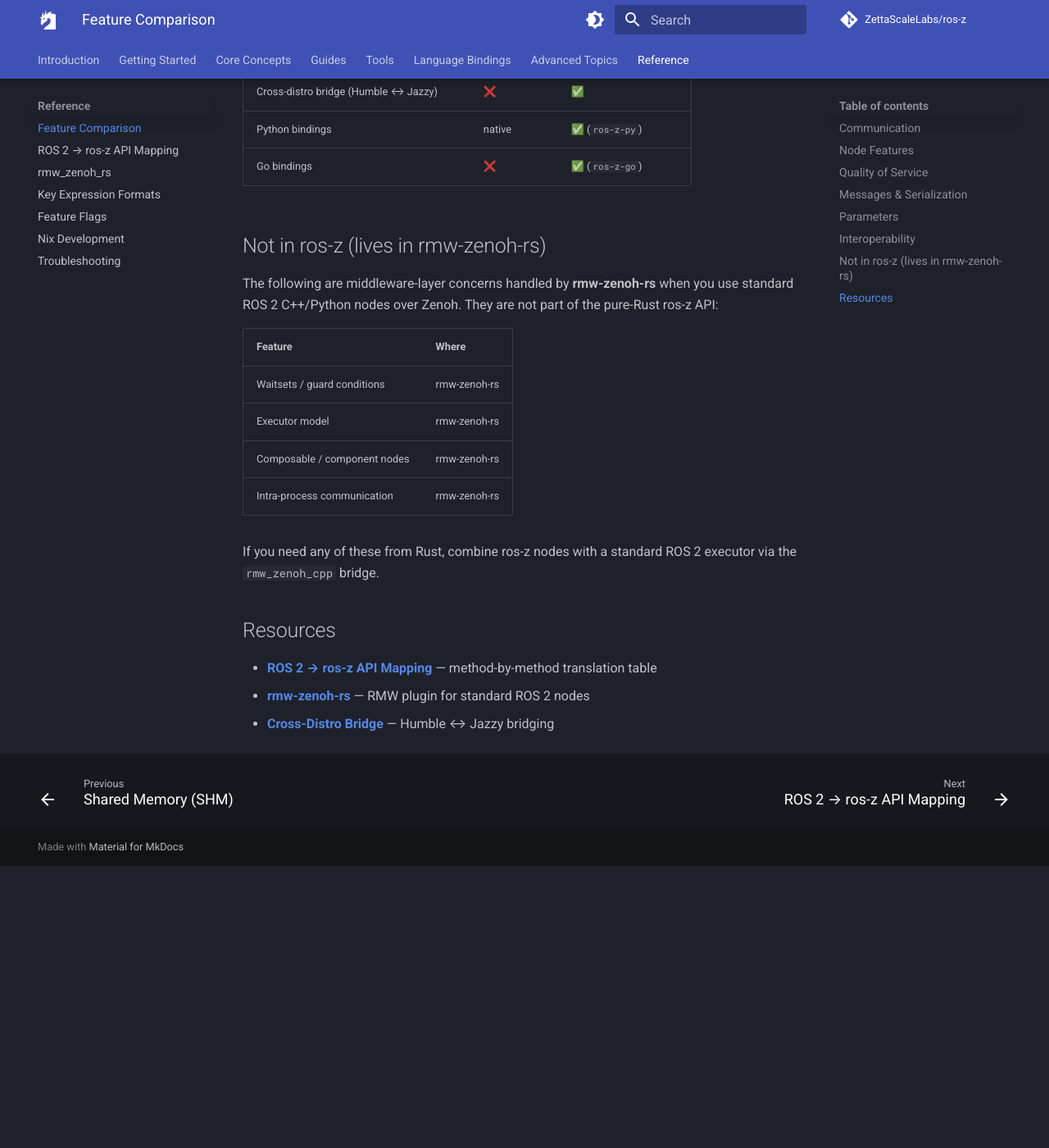
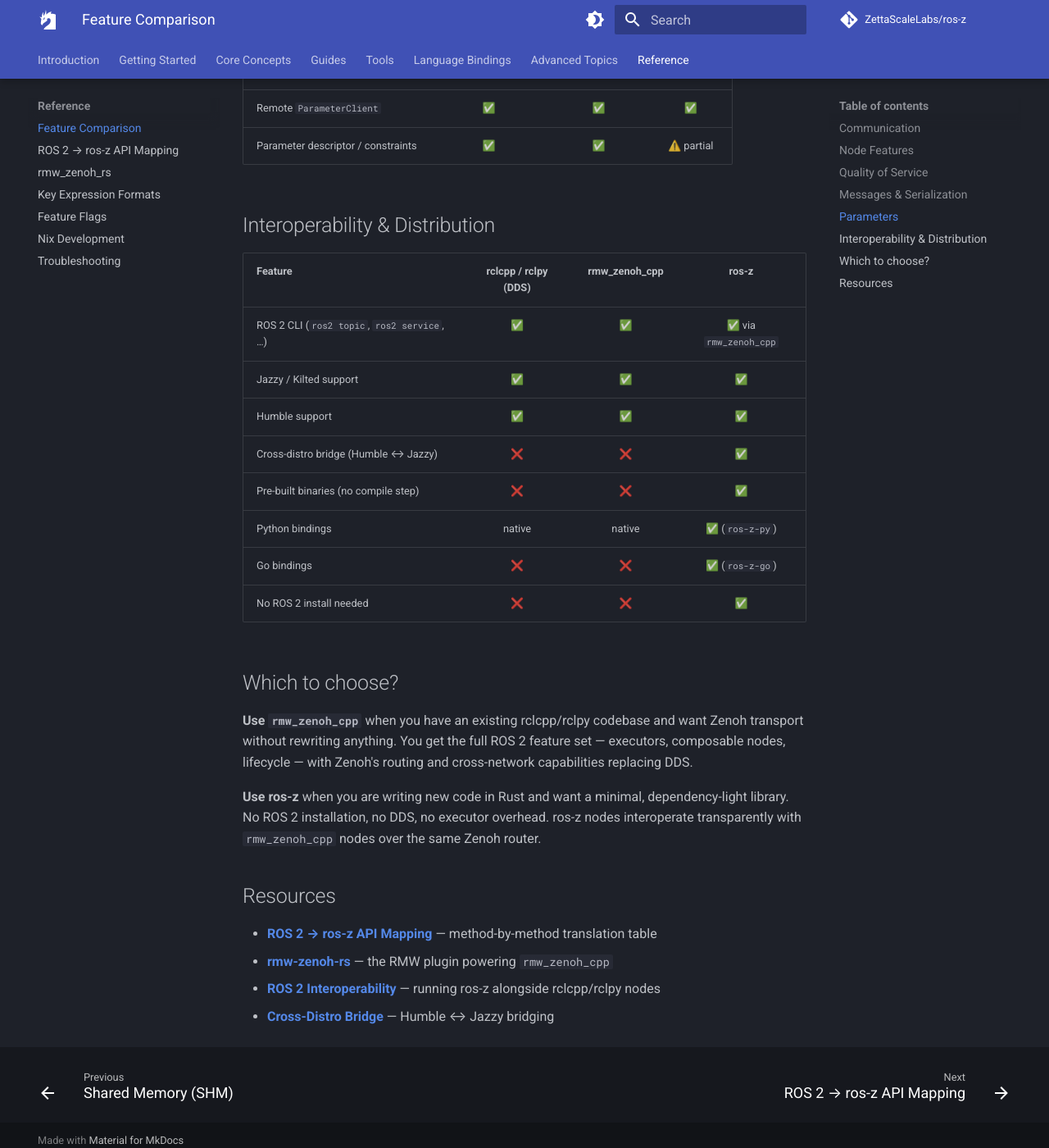
Before and after one commit to ZettaScaleLabs/ros-z, an MkDocs documentation site: the page built from docs/reference/feature-comparison.md, in a window 1280 px wide and 1400 px high, scrolled down 2873 px. Shown: the whole window at 82% size. Built offline with MkDocs 1.6.1 and Material for MkDocs 9.7.7, drawn with Linux system fonts in a browser that asks for light colours; comment, search, counter and statistics services are not loaded; before the commit the page ends 3929 px from its top, so only the background shows below that; some of the changed text lies outside the part shown.

Commit message:
docs(comparison): add rmw_zenoh_cpp as third column

```diff
--- a/docs/reference/feature-comparison.md
+++ b/docs/reference/feature-comparison.md
@@ -1,94 +1,99 @@
-# Feature Comparison: ros-z vs rclcpp / rclpy
+# Feature Comparison
 
-This page summarises which ROS 2 features ros-z supports, which are planned, and which live elsewhere in the stack.
+Three ways to use ROS 2 over Zenoh, compared against the standard DDS stack.
 
-!!! note
-    Some ROS 2 middleware features (waitsets, guard conditions, composable nodes) are implemented in **[rmw-zenoh-rs](../experimental/rmw-zenoh-rs.md)** — the Zenoh RMW plugin for standard ROS 2 C++/Python nodes. They are intentionally absent from ros-z, which targets the pure-Rust API surface.
+| | rclcpp / rclpy (DDS) | rclcpp / rclpy + `rmw_zenoh_cpp` | ros-z (pure Rust) |
+|-|----------------------|----------------------------------|-------------------|
+| **Language** | C++ / Python | C++ / Python | Rust |
+| **Transport** | DDS (FastDDS, Cyclone) | Eclipse Zenoh | Eclipse Zenoh |
+| **RMW layer** | Yes | Yes | No — direct Zenoh API |
+| **ROS 2 install required** | Yes | Yes | No |
+
+`rmw_zenoh_cpp` gives standard rclcpp/rclpy nodes a Zenoh transport without changing any application code. ros-z is a separate Rust API built directly on Zenoh — no ROS 2 installation needed.
 
 ## Communication
 
-| Feature | rclcpp / rclpy | ros-z |
-|---------|---------------|-------|
-| Publishers | ✅ | ✅ |
-| Subscribers | ✅ | ✅ |
-| Callback subscribers | ✅ | ✅ |
-| Pull-model subscribers (`recv()`) | ❌ | ✅ |
-| Services (request / response) | ✅ | ✅ |
-| Service clients | ✅ | ✅ |
-| Actions (goal / feedback / result) | ✅ | ✅ |
-| Action cancellation | ✅ | ✅ |
+| Feature | rclcpp / rclpy (DDS) | rmw_zenoh_cpp | ros-z |
+|---------|:--------------------:|:-------------:|:-----:|
+| Publishers | ✅ | ✅ | ✅ |
+| Subscribers | ✅ | ✅ | ✅ |
+| Callback subscribers | ✅ | ✅ | ✅ |
+| Pull-model subscribers (`recv()`) | ❌ | ❌ | ✅ |
+| Services (request / response) | ✅ | ✅ | ✅ |
+| Service clients | ✅ | ✅ | ✅ |
+| Actions (goal / feedback / result) | ✅ | ✅ | ✅ |
+| Action cancellation | ✅ | ✅ | ✅ |
 
 ## Node Features
 
-| Feature | rclcpp / rclpy | ros-z |
-|---------|---------------|-------|
-| Named nodes | ✅ | ✅ |
-| Namespaces | ✅ | ✅ |
-| Name remapping | ✅ | ✅ |
-| Lifecycle nodes | ✅ | ✅ |
-| Graph introspection | ✅ | ✅ |
-| Timers | ✅ | ❌ planned |
-| Clock / sim time (`/clock`) | ✅ | ❌ planned |
-| `/rosout` logging | ✅ | ❌ uses `tracing` only |
+| Feature | rclcpp / rclpy (DDS) | rmw_zenoh_cpp | ros-z |
+|---------|:--------------------:|:-------------:|:-----:|
+| Named nodes | ✅ | ✅ | ✅ |
+| Namespaces | ✅ | ✅ | ✅ |
+| Name remapping | ✅ | ✅ | ✅ |
+| Lifecycle nodes | ✅ | ✅ | ✅ |
+| Graph introspection | ✅ | ✅ | ✅ |
+| Executors / spin loop | ✅ | ✅ | ❌ pull model |
+| Waitsets / guard conditions | ✅ | ✅ | ❌ |
+| Composable / component nodes | ✅ | ✅ | ❌ |
+| Intra-process communication | ✅ | ✅ | ❌ |
+| Timers | ✅ | ✅ | ❌ planned |
+| Clock / sim time (`/clock`) | ✅ | ✅ | ❌ planned |
+| `/rosout` logging | ✅ | ✅ | ❌ uses `tracing` only |
 
 ## Quality of Service
 
-| Feature | rclcpp / rclpy | ros-z |
-|---------|---------------|-------|
-| Reliability (reliable / best-effort) | ✅ | ✅ |
-| History (keep-last / keep-all) | ✅ | ✅ |
-| Durability (volatile / transient-local) | ✅ | ✅ |
-| Deadline QoS events | ✅ | ⚠️ Zenoh limitation |
-| Liveliness lease events | ✅ | ⚠️ Zenoh limitation |
+| Feature | rclcpp / rclpy (DDS) | rmw_zenoh_cpp | ros-z |
+|---------|:--------------------:|:-------------:|:-----:|
+| Reliability (reliable / best-effort) | ✅ | ✅ | ✅ |
+| History (keep-last / keep-all) | ✅ | ✅ | ✅ |
+| Durability (volatile / transient-local) | ✅ | ✅ | ✅ |
+| Deadline QoS events | ✅ | ⚠️ Zenoh limitation | ⚠️ Zenoh limitation |
+| Liveliness lease events | ✅ | ⚠️ Zenoh limitation | ⚠️ Zenoh limitation |
 
 ## Messages & Serialization
 
-| Feature | rclcpp / rclpy | ros-z |
-|---------|---------------|-------|
-| Typed CDR messages | ✅ | ✅ |
-| Custom `.msg` / `.srv` / `.action` types | ✅ | ✅ |
-| Message codegen (`ros-z-codegen`) | N/A | ✅ |
-| Dynamic (schema-driven) messages | ❌ | ✅ |
-| Type description service | ✅ | ✅ |
-| Protobuf encoding | ❌ | ✅ (feature flag) |
-| Shared memory (SHM) | ✅ (via rmw) | ✅ |
+| Feature | rclcpp / rclpy (DDS) | rmw_zenoh_cpp | ros-z |
+|---------|:--------------------:|:-------------:|:-----:|
+| Typed CDR messages | ✅ | ✅ | ✅ |
+| Custom `.msg` / `.srv` / `.action` types | ✅ | ✅ | ✅ |
+| Dynamic (schema-driven) messages | ❌ | ❌ | ✅ |
+| Type description service | ✅ | ✅ | ✅ |
+| Protobuf encoding | ❌ | ❌ | ✅ (feature flag) |
+| Shared memory (SHM) | ✅ | ✅ | ✅ |
 
 ## Parameters
 
-| Feature | rclcpp / rclpy | ros-z |
-|---------|---------------|-------|
-| Declare / get / set parameters | ✅ | ✅ |
-| Parameter event callbacks | ✅ | ✅ |
-| YAML parameter files | ✅ | ✅ |
-| Remote `ParameterClient` | ✅ | ✅ |
-| Parameter descriptor / constraints | ✅ | ⚠️ partial |
+| Feature | rclcpp / rclpy (DDS) | rmw_zenoh_cpp | ros-z |
+|---------|:--------------------:|:-------------:|:-----:|
+| Declare / get / set parameters | ✅ | ✅ | ✅ |
+| Parameter event callbacks | ✅ | ✅ | ✅ |
+| YAML parameter files | ✅ | ✅ | ✅ |
+| Remote `ParameterClient` | ✅ | ✅ | ✅ |
+| Parameter descriptor / constraints | ✅ | ✅ | ⚠️ partial |
 
-## Interoperability
+## Interoperability & Distribution
 
-| Feature | rclcpp / rclpy | ros-z |
-|---------|---------------|-------|
-| ROS 2 CLI (`ros2 topic`, `ros2 service`, …) | ✅ | ✅ via `rmw_zenoh_cpp` |
-| Jazzy / Kilted support | ✅ | ✅ |
-| Humble support | ✅ | ✅ |
-| Cross-distro bridge (Humble ↔ Jazzy) | ❌ | ✅ |
-| Python bindings | native | ✅ (`ros-z-py`) |
-| Go bindings | ❌ | ✅ (`ros-z-go`) |
+| Feature | rclcpp / rclpy (DDS) | rmw_zenoh_cpp | ros-z |
+|---------|:--------------------:|:-------------:|:-----:|
+| ROS 2 CLI (`ros2 topic`, `ros2 service`, …) | ✅ | ✅ | ✅ via `rmw_zenoh_cpp` |
+| Jazzy / Kilted support | ✅ | ✅ | ✅ |
+| Humble support | ✅ | ✅ | ✅ |
+| Cross-distro bridge (Humble ↔ Jazzy) | ❌ | ❌ | ✅ |
+| Pre-built binaries (no compile step) | ❌ | ❌ | ✅ |
+| Python bindings | native | native | ✅ (`ros-z-py`) |
+| Go bindings | ❌ | ❌ | ✅ (`ros-z-go`) |
+| No ROS 2 install needed | ❌ | ❌ | ✅ |
 
-## Not in ros-z (lives in rmw-zenoh-rs)
+## Which to choose?
 
-The following are middleware-layer concerns handled by **rmw-zenoh-rs** when you use standard ROS 2 C++/Python nodes over Zenoh. They are not part of the pure-Rust ros-z API:
+**Use `rmw_zenoh_cpp`** when you have an existing rclcpp/rclpy codebase and want Zenoh transport without rewriting anything. You get the full ROS 2 feature set — executors, composable nodes, lifecycle — with Zenoh's routing and cross-network capabilities replacing DDS.
 
-| Feature | Where |
-|---------|-------|
-| Waitsets / guard conditions | rmw-zenoh-rs |
-| Executor model | rmw-zenoh-rs |
-| Composable / component nodes | rmw-zenoh-rs |
-| Intra-process communication | rmw-zenoh-rs |
-
-If you need any of these from Rust, combine ros-z nodes with a standard ROS 2 executor via the `rmw_zenoh_cpp` bridge.
+**Use ros-z** when you are writing new code in Rust and want a minimal, dependency-light library. No ROS 2 installation, no DDS, no executor overhead. ros-z nodes interoperate transparently with `rmw_zenoh_cpp` nodes over the same Zenoh router.
 
 ## Resources
 
 - **[ROS 2 → ros-z API Mapping](./ros2-to-rosz.md)** — method-by-method translation table
-- **[rmw-zenoh-rs](../experimental/rmw-zenoh-rs.md)** — RMW plugin for standard ROS 2 nodes
+- **[rmw-zenoh-rs](../experimental/rmw-zenoh-rs.md)** — the RMW plugin powering `rmw_zenoh_cpp`
+- **[ROS 2 Interoperability](../user-guide/interop.md)** — running ros-z alongside rclcpp/rclpy nodes
 - **[Cross-Distro Bridge](../user-guide/bridge.md)** — Humble ↔ Jazzy bridging
```
